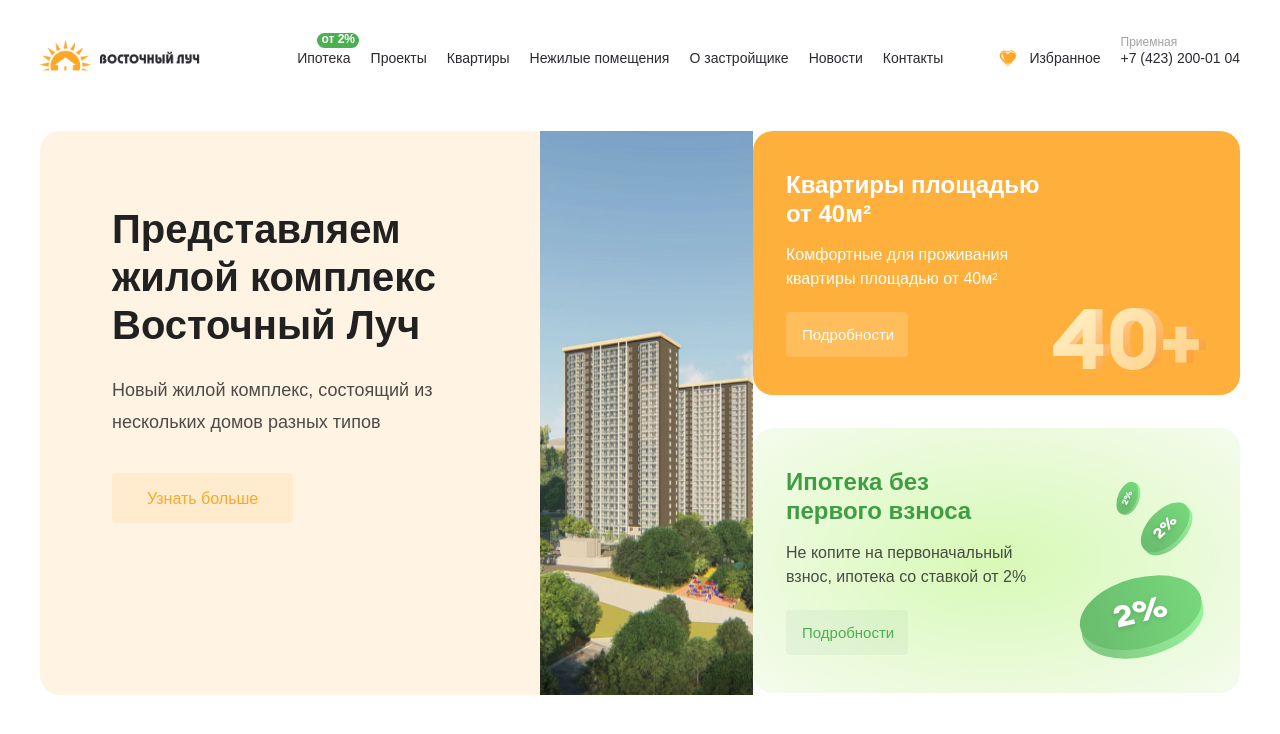
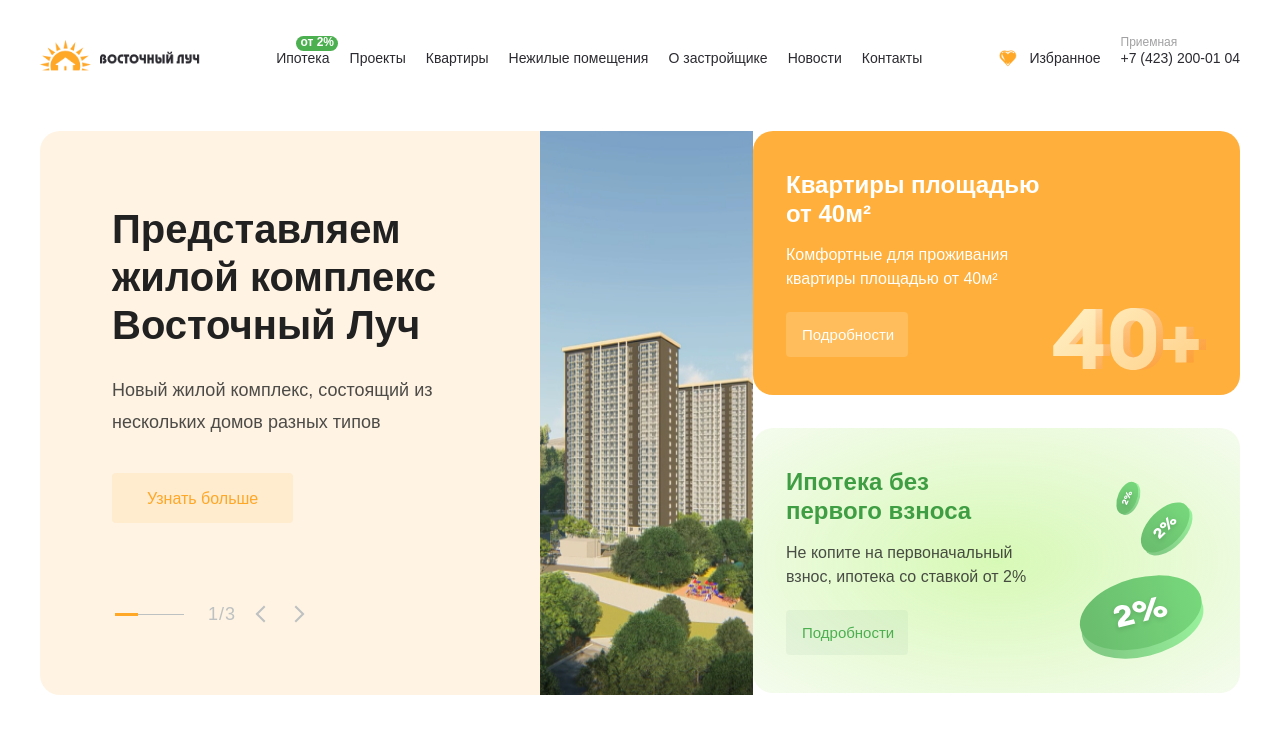
Before and after one commit to FernanMag/vost_luch, a plain HTML site: page index.html in a window 1280 px wide. Drawn offline with nearby package versions, Linux system fonts and the light colour scheme; a web font is replaced by a local one.

Commit message:
Add files via upload

```diff
--- a/index.html
+++ b/index.html
@@ -78,9 +78,9 @@
                             <div class="phone-icon">
                                 <a href="tel:+7 (423) 200-01 04">
                                     <svg width="20" height="20" viewBox="0 0 20 20" fill="none" xmlns="http://www.w3.org/2000/svg">
-                                        <path d="M15.8742 14.5294C14.7871 13.5995 13.6838 13.0363 12.61 13.9647L11.9688 14.5259C11.4996 14.9332 10.6274 16.8364 7.255 12.9569C3.8833 9.0824 5.88974 8.47914 6.35958 8.07532L7.00428 7.51348C8.07247 6.58295 7.66935 5.41153 6.89894 4.20569L6.43402 3.47531C5.66009 2.27228 4.81734 1.48221 3.74635 2.41134L3.16766 2.91699C2.69432 3.26181 1.3712 4.38267 1.05025 6.51202C0.663993 9.06695 1.88247 11.9927 4.67408 15.2029C7.46217 18.4145 10.192 20.0276 12.7778 19.9995C14.9268 19.9764 16.2247 18.8232 16.6306 18.4039L17.2114 17.8976C18.2796 16.9691 17.6159 16.0239 16.5281 15.0919L15.8742 14.5294Z" fill="#FFA726"/>
-                                        <path d="M9.51636 3.84521C11.9033 4.04845 16.567 6.04019 16.1263 12.3812" stroke="#FFA726"/>
-                                        <path d="M8.56812 1C12.319 1.29357 19.6477 4.17052 18.9552 13.3298" stroke="#FFA726"/>
+                                    <path d="M15.8742 14.5294C14.7871 13.5995 13.6838 13.0363 12.61 13.9647L11.9688 14.5259C11.4996 14.9332 10.6274 16.8364 7.255 12.9569C3.8833 9.0824 5.88974 8.47914 6.35958 8.07532L7.00428 7.51348C8.07247 6.58295 7.66935 5.41153 6.89894 4.20569L6.43402 3.47531C5.66009 2.27228 4.81734 1.48221 3.74635 2.41134L3.16766 2.91699C2.69432 3.26181 1.3712 4.38267 1.05025 6.51202C0.663993 9.06695 1.88247 11.9927 4.67408 15.2029C7.46217 18.4145 10.192 20.0276 12.7778 19.9995C14.9268 19.9764 16.2247 18.8232 16.6306 18.4039L17.2114 17.8976C18.2796 16.9691 17.6159 16.0239 16.5281 15.0919L15.8742 14.5294Z" fill="#FFA726"/>
+                                    <path d="M9.51636 3.84521C11.9033 4.04845 16.567 6.04019 16.1263 12.3812" stroke="#FFA726"/>
+                                    <path d="M8.56812 1C12.319 1.29357 19.6477 4.17052 18.9552 13.3298" stroke="#FFA726"/>
                                     </svg>
                                 </a>
                             </div>
@@ -101,16 +101,18 @@
             </div>
         </div>
     </header>
-
-
-
-    <div class="MainBlock wrapper">
+    <div class="mainBlock wrapper">
         <div class="inner">
-            <div class="LeftBlock swiper-container">
-                <!--Слайдер ток на картинку справа там, не на весь блок -->
-                <div class="SliderWrapper swiper-wrapper">
+            <div class="leftBlock swiper-container">
+                <div class="sliderButtons">
+                    <div class="swiper-scrollbar"></div>
+                    <div class="swiper-pagination"></div>
+                    <div class="swiper-button-prev"></div>
+                    <div class="swiper-button-next"></div>
+                </div>
+                <div class="sliderWrapper swiper-wrapper">
                     <div class="swiper-slide">
-                        <div class="SliderInner">
+                        <div class="sliderInner">
 
                             <div class="title">
                                 Представляем жилой комплекс Восточный Луч
@@ -126,12 +128,12 @@
                                 </div>
                             </a>
                         </div>
-                        <div class="SliderImg">
+                        <div class="sliderImg">
                             <img src="public/images/firstslideimg.png">
                         </div>
                     </div>
                     <div class="swiper-slide">
-                        <div class="SliderInner">
+                        <div class="sliderInner">
 
                             <div class="title">
                                 Представляем жилой комплекс Восточный Луч
@@ -147,12 +149,12 @@
                                 </div>
                             </a>
                         </div>
-                        <div class="SliderImg">
-                            <img src="public/images/firstslideimg.png">
+                        <div class="sliderImg">
+                            <img src="public/images/secondslideimg.jpg">
                         </div>
                     </div>
                     <div class="swiper-slide">
-                        <div class="SliderInner">
+                        <div class="sliderInner">
 
                             <div class="title">
                                 Представляем жилой комплекс Восточный Луч
@@ -168,15 +170,15 @@
                                 </div>
                             </a>
                         </div>
-                        <div class="SliderImg">
-                            <img src="public/images/firstslideimg.png">
+                        <div class="sliderImg">
+                            <img src="public/images/thirdslideimg.jpg">
                         </div>
                     </div>
                 </div>
             </div>
-            <div class="RightBlock">
-                <div class="RightBlockFirst">
-                    <div class="RightBlockFirstInner">
+            <div class="rightBlock">
+                <div class="rightBlockFirst">
+                    <div class="rightBlockFirstInner">
                         <div class="title">
                             Квартиры площадью<br> от 40м²
                         </div>
@@ -232,10 +234,9 @@
                             </defs>
                         </svg>
                     </div>
-                    <!--40+ сделано текстом-->
                 </div>
-                <div class="RightBlockSecond">
-                    <div class="RightBlockSecondInner">
+                <div class="rightBlockSecond">
+                    <div class="rightBlockSecondInner">
                         <div class="title">
                             Ипотека без<br> первого взноса
                         </div>
@@ -247,7 +248,6 @@
                                 Подробности
                             </div>
                         </a>
-                        <!--Ебани все иконки в один блок назначь ему нужный размеры и позиционируй их от него-->
                         <div class="icon">
                             <svg width="158" height="139" viewBox="0 0 158 139" fill="none" xmlns="http://www.w3.org/2000/svg">
                                 <ellipse cx="62.3005" cy="34.9708" rx="62.3005" ry="34.9708" transform="matrix(0.969673 -0.244408 0.214247 0.97678 11.7043 54.3774)" fill="url(#paint0_linear_1_590)"/>
@@ -341,12 +341,7 @@
                     </div>
                 </div>
             </div>
-
+        </div>
     </div>
-
-        <!--
-            1. Структура HTML сдохла, че-то где то не закрыл тег, надо искать и сделать все под линейку
-            2. Все классы строго со строчной буквы!
-        -->
 </body>
 </html>
--- a/js/slider.js
+++ b/js/slider.js
@@ -1,4 +1,15 @@
 swiper = new Swiper('.swiper-container', {
     slidesPerView: 1,
     loop: true,
+    pagination: {
+        el: '.swiper-pagination',
+        type: 'fraction',
+    },
+    navigation: {
+        nextEl: '.swiper-container .swiper-button-next',
+        prevEl: '.swiper-container .swiper-button-prev'},
+    scrollbar: {
+        el: '.swiper-scrollbar',
+        draggable: true
+    }
 });
--- a/styles/common/colors.scss
+++ b/styles/common/colors.scss
@@ -3,3 +3,4 @@ $orangeOpacity: #ffa72626;
 $orange: #FFA726;
 $grayOpacity: #43434880;
 $greenHeader: #4CAF50;
+$greyArrow: #adb4b9cc;
--- a/styles/layout/MainBlock.scss
+++ b/styles/layout/MainBlock.scss
@@ -1,7 +1,7 @@
 @use '../common/utils';
 @use '../common/colors';
 
-.MainBlock {
+.mainBlock {
   @include utils.centering;
   font-family: 'Euclid Circular A', sans-serif;
   width: 100%;
@@ -11,15 +11,15 @@
     flex-direction: row;
     justify-content: space-between;
     }
-  .RightBlock {
+  .rightBlock {
     display: flex;
     flex-direction: column;
     width: 100%;
     max-width: 487px;
-    .RightBlockFirstInner, .RightBlockSecondInner {
+    .rightBlockFirstInner, .rightBlockSecondInner {
       padding: 40px 165px 38px 33px;
     }
-    .RightBlockFirst {
+    .rightBlockFirst {
       width: 100%;
       max-width: 487px;
       border-radius: 20px;
@@ -53,7 +53,7 @@
         width: fit-content;
         line-height: 140%;
       }
-      //нужен relative элемент, попробуй убрать "backdrop-filter" видимо у него под капотом прописано position: relative. потом расскажу подробнее кароч
+
       .icon {
         width: 146px;
         height: 62px;
@@ -73,7 +73,7 @@
       }
     }
 
-    .RightBlockSecond {
+    .rightBlockSecond {
       width: 100%;
       max-width: 487px;
       border-radius: 20px;
@@ -136,11 +136,61 @@
       }
     }
   }
-  .LeftBlock {
+  .leftBlock {
     overflow: hidden;
-    .SliderWrapper {
+    width: 100%;
+    position: relative;
+    .sliderButtons {
+      display: flex;
+      flex-direction: row;
+      align-items: center;
+      position: absolute;
+      top: 467px;
+      left: 75px;
+      z-index: 2;
+      .swiper-button-next {
+        width: 12px;
+        height: 12px;
+        border-top: 2px solid colors.$greyArrow;
+        border-left: 2px solid colors.$greyArrow;
+        transform: rotate(-225.00deg);
+        cursor: pointer;
+      }
+      .swiper-button-prev {
+        width: 12px;
+        height: 12px;
+        border-top: 2px solid colors.$greyArrow;
+        border-left: 2px solid colors.$greyArrow;
+        transform: rotate(-45.00deg);
+        cursor: pointer;
+        margin-right: 20px;
+      }
+
+      .swiper-pagination {
+        font-size: 18px;
+        font-weight: 500;
+        line-height: 180%;
+        letter-spacing: -2px;
+        color: colors.$greyArrow;
+        padding-right: 25px;
+      }
+      .swiper-scrollbar {
+        margin-right: 24px;
+        height: 1px;
+        width: 69px;
+        background-color: colors.$greyArrow;
+        display: flex;
+        align-items: center;
+      }
+      .swiper-scrollbar-drag {
+        background-color: colors.$orange;
+        height: 3px;
+      }
+    }
+    .sliderWrapper {
       display: flex;
       align-items: center;
+
       .swiper-slide  {
         display: flex;
         border-radius: 20px;
@@ -154,12 +204,12 @@
           max-width: 346px;
           border-radius: 0 20px 20px 0;
         }
-        .SliderImg {
+        .sliderImg {
           width: 100%;
           max-width: 346px;
-          height: auto;
+          max-height: 564.2px;
         }
-        .SliderInner {
+        .sliderInner {
           width: 100%;
           padding: 74px 42px 172px 72px;
           background-color: #FFF3E3;
--- a/styles/layout/header.scss
+++ b/styles/layout/header.scss
@@ -10,13 +10,12 @@
   font-family: 'Euclid Circular A', sans-serif;
 
   .logo {
+    @media only screen and (max-width: 1210px) {
+      padding-top: 8px;
+    }
     @media only screen and (max-width: 520px) {
       padding-top: 6px;
     }
-    @media only screen and (max-width: 1210px) {
-      padding-top: 8px;
-    }
-    //Медиа запросы не по порядку
     @include utils.centering;
 
     a {
@@ -40,6 +39,7 @@
   }
 
   .menu {
+    position: relative;
     display: flex;
     align-items: center;
     padding-top: 8px;
@@ -49,7 +49,23 @@
     @media only screen and (max-width: 1210px) {
       display: none;
     }
-
+    .two-percent {
+      position: absolute;
+      @include utils.centering;
+      background-color: colors.$greenHeader;
+      width: 42px;
+      height: 15px;
+      border-radius: 14px;
+      font-size: 12px;
+      font-weight: 600;
+      color: white;
+      margin: 0 auto;
+      bottom: 17px;
+      left: 20px;
+      @media only screen and (max-width: 1210px) {
+        display: none;
+      }
+    }
     a {
       margin-right: 30px;
       @media only screen and (max-width: 1395px) {
@@ -196,23 +212,5 @@
     }
   }
 
-  .two-percent {
-    position: relative;
-    //relative?? relative && absolute почитай в чем разница
-    @include utils.centering;
-    background-color: colors.$greenHeader;
-    width: 42px;
-    height: 15px;
-    border-radius: 14px;
-    font-size: 12px;
-    font-weight: 600;
-    color: white;
-    bottom: 18px;
-    left: 62px;
-    //нет падинга
-    @media only screen and (max-width: 1210px) {
-      display: none;
-    }
+
   }
-}
-//не соблюдена вложенность
```
Also changed, not shown: styles/layout/MainBlock.css, styles/layout/header.css, 2 other files.
